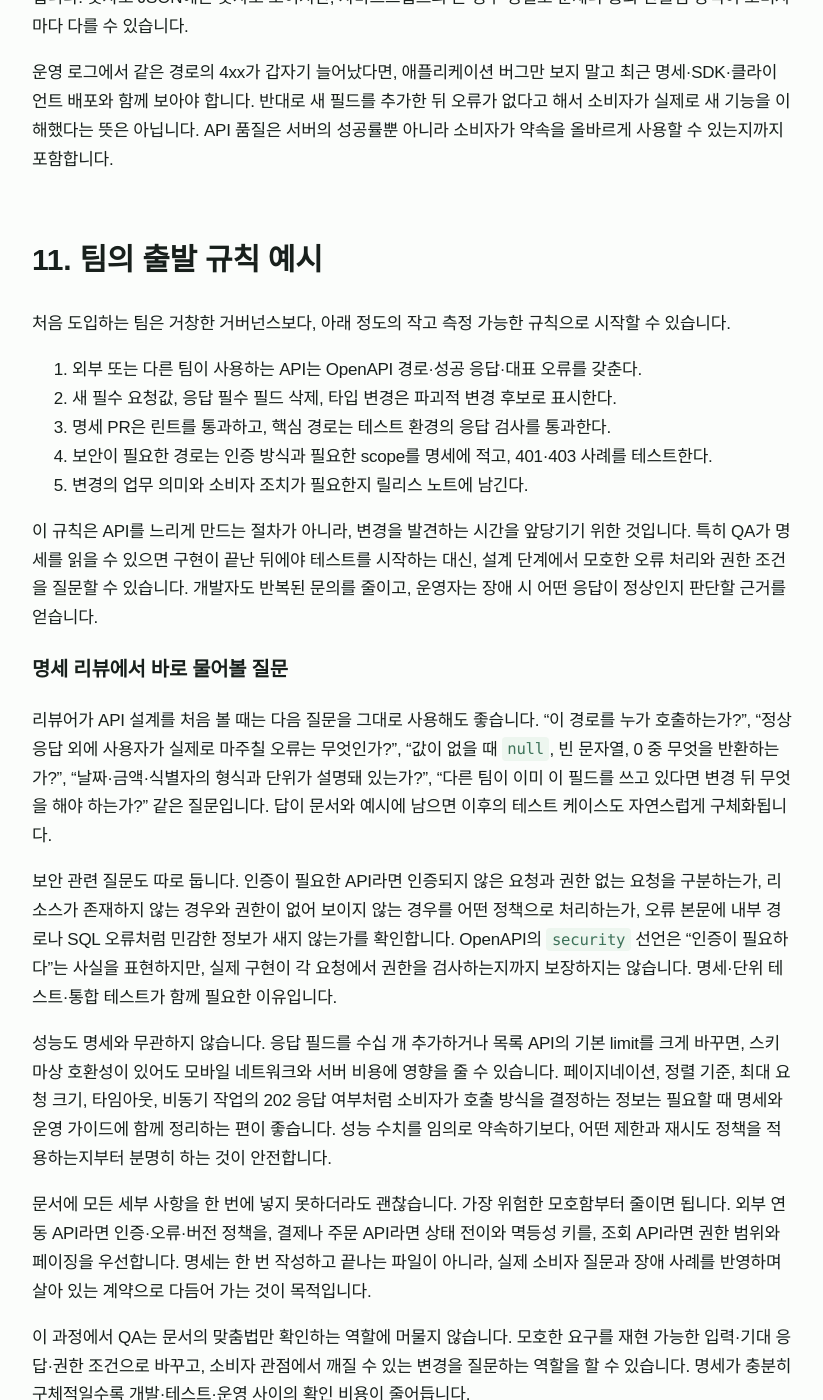
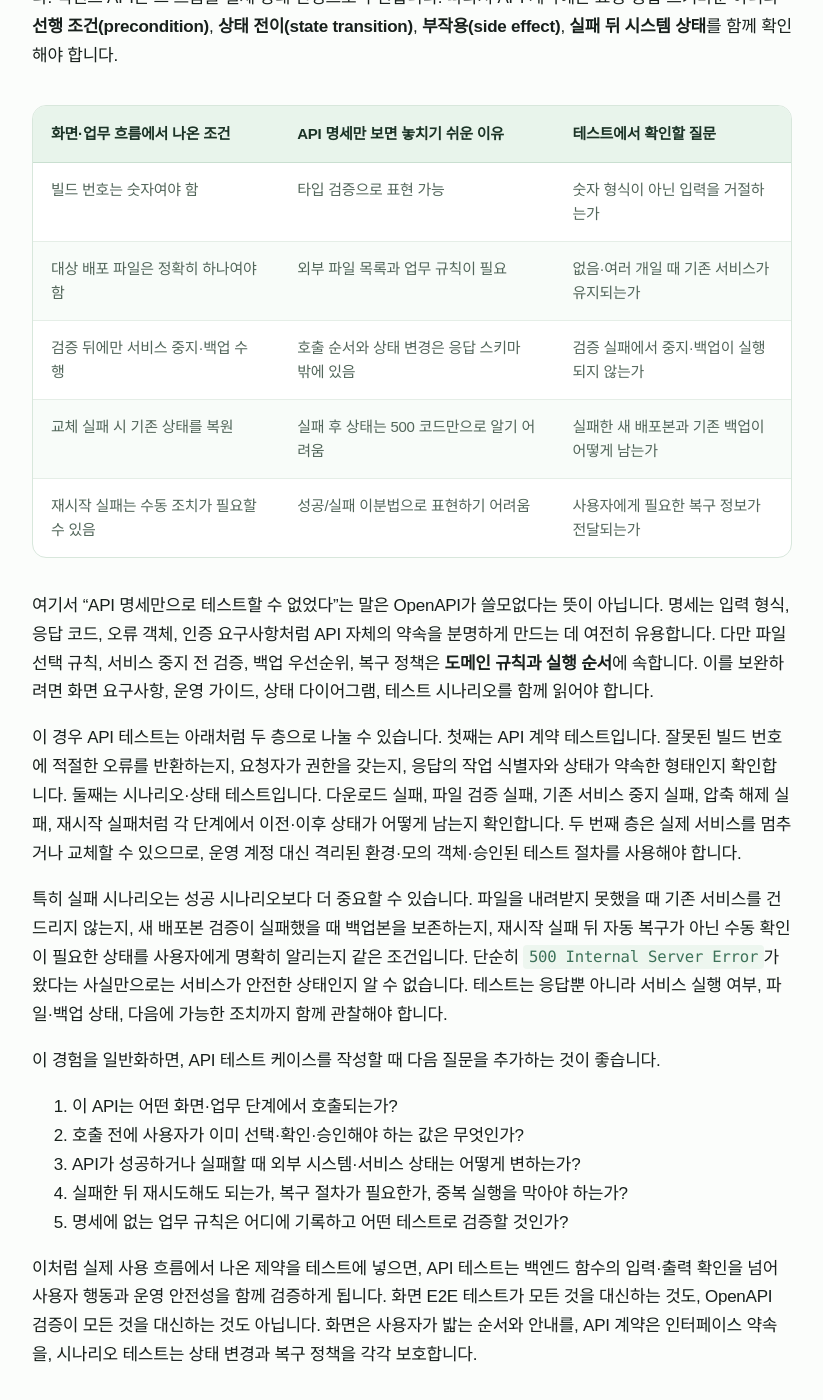
Before and after one commit to Seoha57/TechBlog, a Jekyll site: the page built from _posts/2026-09-18-openapi-contract-linting.md, in a window 1280 px wide and 1400 px high, scrolled down 10737 px. Shown: the whole window, without its empty margins (228-1051 px from the left). Built offline with Jekyll 4.4.1, drawn with Linux system fonts in a browser that asks for light colours; some web fonts are replaced; some of the changed text lies outside the part shown.

Commit message:
Add real API scenario testing lessons

```diff
--- a/_posts/2026-09-18-openapi-contract-linting.md
+++ b/_posts/2026-09-18-openapi-contract-linting.md
@@ -196,7 +196,39 @@ discountAmount:
 
 이 과정을 한 필드마다 매우 길게 할 필요는 없습니다. 하지만 리뷰 템플릿에 “업무 의미, 타입·단위, null/기본값, 호환성, 권한, 상태별 예시, 소비자 공지”를 두면 자주 반복되는 질문을 놓치지 않을 수 있습니다. 명세는 개발자만 쓰는 산출물이 아니라 기획·QA·운영·파트너가 같은 변경을 다르게 해석하지 않게 하는 공용 언어가 됩니다.
 
-## 10. 운영 환경에서 명세와 구현이 어긋나는 흔한 이유
+## 10. 실제 테스트 경험: 화면 흐름이 API의 사전 조건을 만든다
+
+최근 수행한 배포·업데이트 시나리오의 API 테스트에서는, 처음에 백엔드 API가 제공하는 입력·응답을 기준으로 테스트를 구성했습니다. 그런데 실제 기능은 사용자가 웹 화면에서 특정 빌드 번호를 선택하고 업데이트를 시작하는 흐름을 바탕으로 만들어져 있었습니다. 그래서 API 요청 형식과 응답 코드가 명세에 맞는지만 확인해서는 놓치는 **업무 시나리오의 제약**이 있었습니다.
+
+예를 들어 이 기능은 빌드 번호를 입력받아 배포 파일을 내려받고, 파일이 하나만 정확히 선택되는지 검증한 뒤에야 기존 서비스를 중지하고 백업·교체·재시작을 진행합니다. 요청 본문에 `buildSeq`가 숫자라는 사실은 OpenAPI 스키마로 표현할 수 있습니다. 하지만 “해당 빌드의 대상 운영체제용 배포 파일이 정확히 하나여야 한다”, “파일 검증이 실패하면 기존 서비스를 중지하면 안 된다”, “새 배포본에 없는 파일만 이전 백업에서 보존한다” 같은 조건은 단순한 필드 타입이나 200 응답만으로 충분히 드러나지 않습니다.
+
+이 경험에서 중요한 점은 API가 화면과 무관하게 동작하지 않는다는 사실입니다. 웹 화면은 사용자가 어떤 순서로 어떤 정보를 제공하는지, 어떤 단계에서 확인을 받는지, 실패했을 때 무엇을 다시 시도할 수 있는지를 정합니다. 백엔드 API는 그 흐름을 실제 상태 변경으로 구현합니다. 따라서 API 계약에는 요청·응답 스키마뿐 아니라 **선행 조건(precondition)**, **상태 전이(state transition)**, **부작용(side effect)**, **실패 뒤 시스템 상태**를 함께 확인해야 합니다.
+
+| 화면·업무 흐름에서 나온 조건 | API 명세만 보면 놓치기 쉬운 이유 | 테스트에서 확인할 질문 |
+| --- | --- | --- |
+| 빌드 번호는 숫자여야 함 | 타입 검증으로 표현 가능 | 숫자 형식이 아닌 입력을 거절하는가 |
+| 대상 배포 파일은 정확히 하나여야 함 | 외부 파일 목록과 업무 규칙이 필요 | 없음·여러 개일 때 기존 서비스가 유지되는가 |
+| 검증 뒤에만 서비스 중지·백업 수행 | 호출 순서와 상태 변경은 응답 스키마 밖에 있음 | 검증 실패에서 중지·백업이 실행되지 않는가 |
+| 교체 실패 시 기존 상태를 복원 | 실패 후 상태는 500 코드만으로 알기 어려움 | 실패한 새 배포본과 기존 백업이 어떻게 남는가 |
+| 재시작 실패는 수동 조치가 필요할 수 있음 | 성공/실패 이분법으로 표현하기 어려움 | 사용자에게 필요한 복구 정보가 전달되는가 |
+
+여기서 “API 명세만으로 테스트할 수 없었다”는 말은 OpenAPI가 쓸모없다는 뜻이 아닙니다. 명세는 입력 형식, 응답 코드, 오류 객체, 인증 요구사항처럼 API 자체의 약속을 분명하게 만드는 데 여전히 유용합니다. 다만 파일 선택 규칙, 서비스 중지 전 검증, 백업 우선순위, 복구 정책은 **도메인 규칙과 실행 순서**에 속합니다. 이를 보완하려면 화면 요구사항, 운영 가이드, 상태 다이어그램, 테스트 시나리오를 함께 읽어야 합니다.
+
+이 경우 API 테스트는 아래처럼 두 층으로 나눌 수 있습니다. 첫째는 API 계약 테스트입니다. 잘못된 빌드 번호에 적절한 오류를 반환하는지, 요청자가 권한을 갖는지, 응답의 작업 식별자와 상태가 약속한 형태인지 확인합니다. 둘째는 시나리오·상태 테스트입니다. 다운로드 실패, 파일 검증 실패, 기존 서비스 중지 실패, 압축 해제 실패, 재시작 실패처럼 각 단계에서 이전·이후 상태가 어떻게 남는지 확인합니다. 두 번째 층은 실제 서비스를 멈추거나 교체할 수 있으므로, 운영 계정 대신 격리된 환경·모의 객체·승인된 테스트 절차를 사용해야 합니다.
+
+특히 실패 시나리오는 성공 시나리오보다 더 중요할 수 있습니다. 파일을 내려받지 못했을 때 기존 서비스를 건드리지 않는지, 새 배포본 검증이 실패했을 때 백업본을 보존하는지, 재시작 실패 뒤 자동 복구가 아닌 수동 확인이 필요한 상태를 사용자에게 명확히 알리는지 같은 조건입니다. 단순히 `500 Internal Server Error`가 왔다는 사실만으로는 서비스가 안전한 상태인지 알 수 없습니다. 테스트는 응답뿐 아니라 서비스 실행 여부, 파일·백업 상태, 다음에 가능한 조치까지 함께 관찰해야 합니다.
+
+이 경험을 일반화하면, API 테스트 케이스를 작성할 때 다음 질문을 추가하는 것이 좋습니다.
+
+1. 이 API는 어떤 화면·업무 단계에서 호출되는가?
+2. 호출 전에 사용자가 이미 선택·확인·승인해야 하는 값은 무엇인가?
+3. API가 성공하거나 실패할 때 외부 시스템·서비스 상태는 어떻게 변하는가?
+4. 실패한 뒤 재시도해도 되는가, 복구 절차가 필요한가, 중복 실행을 막아야 하는가?
+5. 명세에 없는 업무 규칙은 어디에 기록하고 어떤 테스트로 검증할 것인가?
+
+이처럼 실제 사용 흐름에서 나온 제약을 테스트에 넣으면, API 테스트는 백엔드 함수의 입력·출력 확인을 넘어 사용자 행동과 운영 안전성을 함께 검증하게 됩니다. 화면 E2E 테스트가 모든 것을 대신하는 것도, OpenAPI 검증이 모든 것을 대신하는 것도 아닙니다. 화면은 사용자가 밟는 순서와 안내를, API 계약은 인터페이스 약속을, 시나리오 테스트는 상태 변경과 복구 정책을 각각 보호합니다.
+
+## 11. 운영 환경에서 명세와 구현이 어긋나는 흔한 이유
 
 명세를 만들었는데도 실제 장애가 나는 이유는 대개 명세가 없어서가 아니라 **변경 경로가 여러 개**이기 때문입니다. 서버 코드를 수정한 뒤 명세 파일을 갱신하지 않을 수 있고, 게이트웨이가 응답 헤더를 덧붙이거나 제거할 수 있으며, BFF(Backend For Frontend)가 여러 내부 API 결과를 조합하는 과정에서 필드 이름을 바꿀 수 있습니다. 긴급 패치가 문서와 테스트를 우회하는 경우도 있습니다.
 
@@ -206,7 +238,7 @@ discountAmount:
 
 운영 로그에서 같은 경로의 4xx가 갑자기 늘어났다면, 애플리케이션 버그만 보지 말고 최근 명세·SDK·클라이언트 배포와 함께 보아야 합니다. 반대로 새 필드를 추가한 뒤 오류가 없다고 해서 소비자가 실제로 새 기능을 이해했다는 뜻은 아닙니다. API 품질은 서버의 성공률뿐 아니라 소비자가 약속을 올바르게 사용할 수 있는지까지 포함합니다.
 
-## 11. 팀의 출발 규칙 예시
+## 12. 팀의 출발 규칙 예시
 
 처음 도입하는 팀은 거창한 거버넌스보다, 아래 정도의 작고 측정 가능한 규칙으로 시작할 수 있습니다.
 
```
Also changed, not shown: other parts of _posts/2026-09-18-openapi-contract-linting.md (+1 -1 lines).
